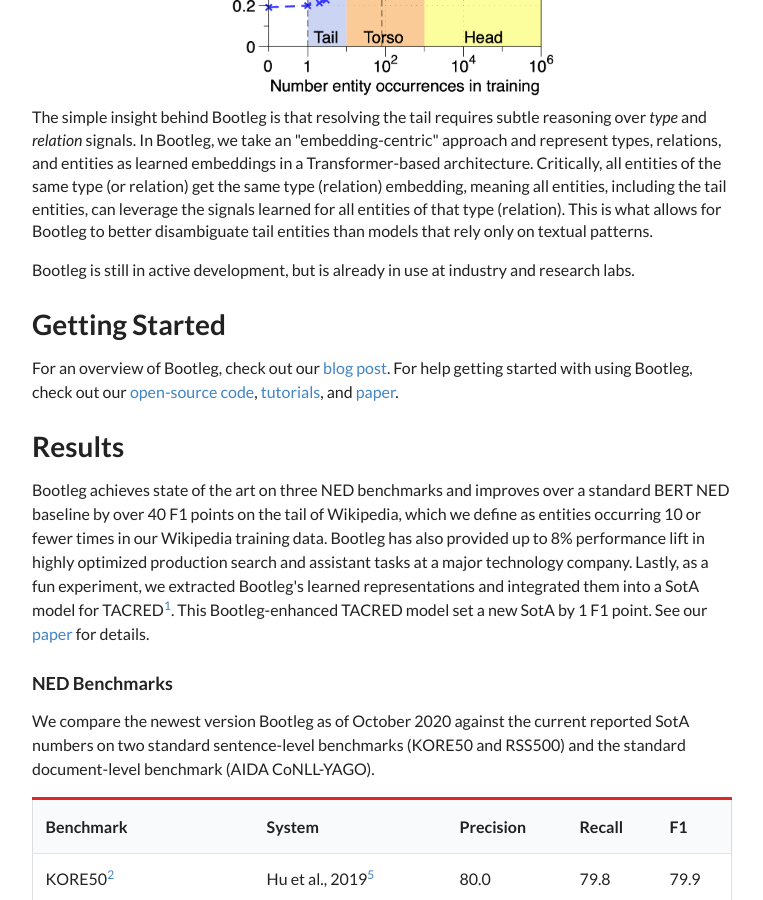
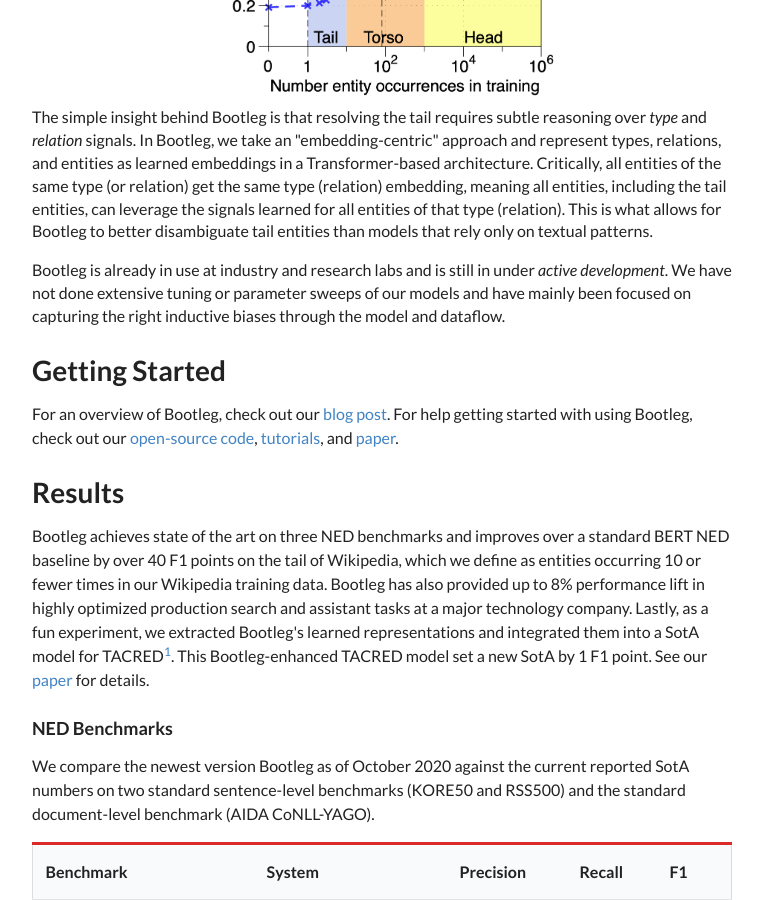
Before and after one commit to HazyResearch/bootleg, a Jekyll site: the page built from docs/index.html, in a window 1280 px wide and 900 px high, scrolled down 623 px. Shown: the whole window, without its empty margins (258-1021 px from the left). Built offline with Jekyll 4.4.1, drawn with Linux system fonts in a browser that asks for light colours; nearby versions of some CDN libraries.

Commit message:
Updated website and requirements

```diff
--- a/docs/index.html
+++ b/docs/index.html
@@ -14,7 +14,7 @@
   The simple insight behind Bootleg is that resolving the tail requires subtle reasoning over <em>type</em> and <em>relation</em> signals. In Bootleg, we take an "embedding-centric" approach and represent types, relations, and entities as learned embeddings in a Transformer-based architecture. Critically, all entities of the same type (or relation) get the same type (relation) embedding, meaning all entities, including the tail entities, can leverage the signals learned for all entities of that type (relation). This is what allows for Bootleg to better disambiguate tail entities than models that rely only on textual patterns.
 </p>
 <p>
-  Bootleg is still in active development, but is already in use at industry and research labs.
+  Bootleg is already in use at industry and research labs and is still in under <em>active development</em>. We have not done extensive tuning or parameter sweeps of our models and have mainly been focused on capturing the right inductive biases through the model and dataflow.
 </p>
 
 <h1>Getting Started</h1>
--- a/requirements.txt
+++ b/requirements.txt
@@ -14,6 +14,7 @@
 seaborn==0.9.0
 tagme==0.1.3
 tensorboardX==2.0
+tensorboard==2.4
 termcolor==1.1.0
 torch==1.5.0
 transformers==3.0.1
```
Also changed, not shown: README.md.
